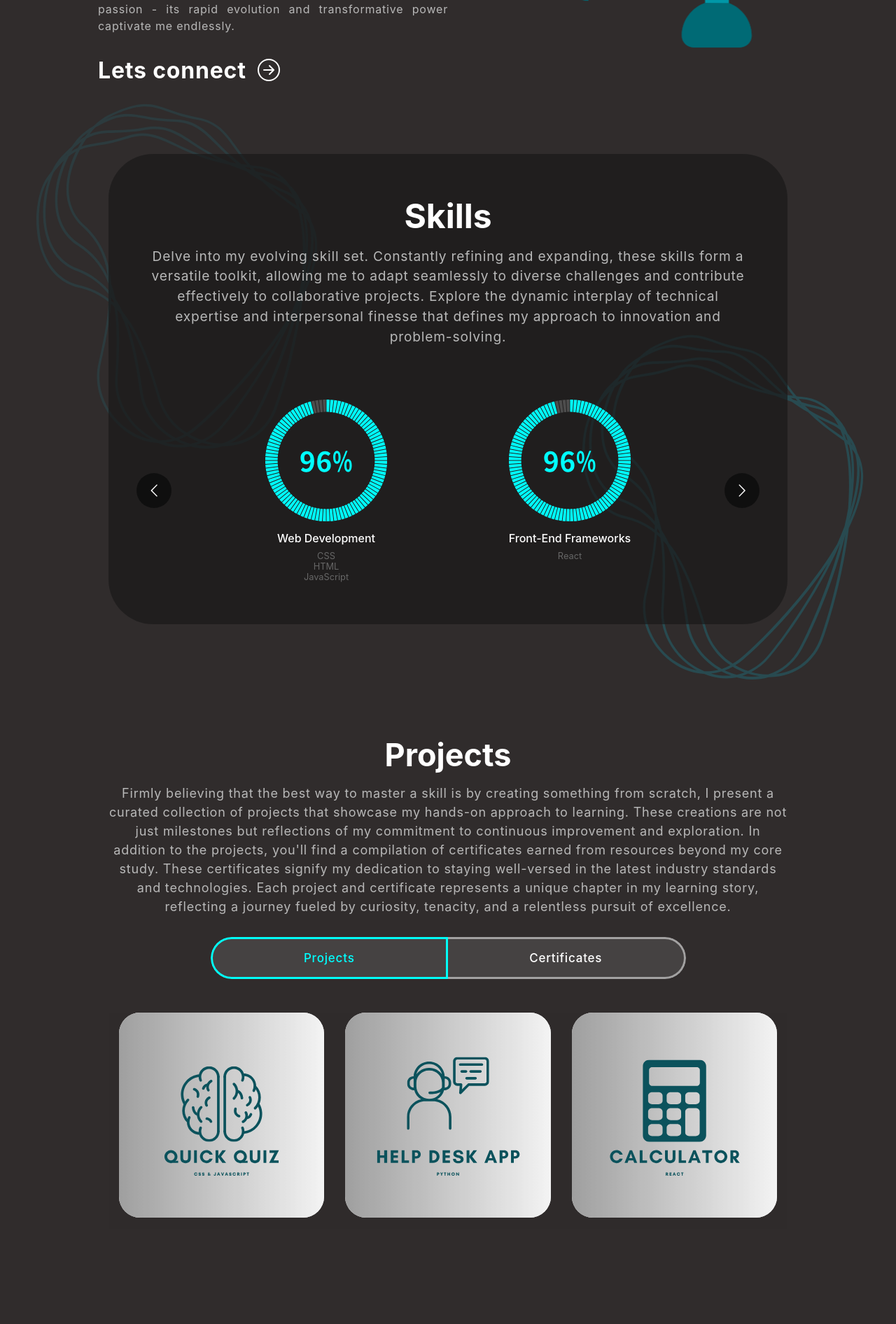
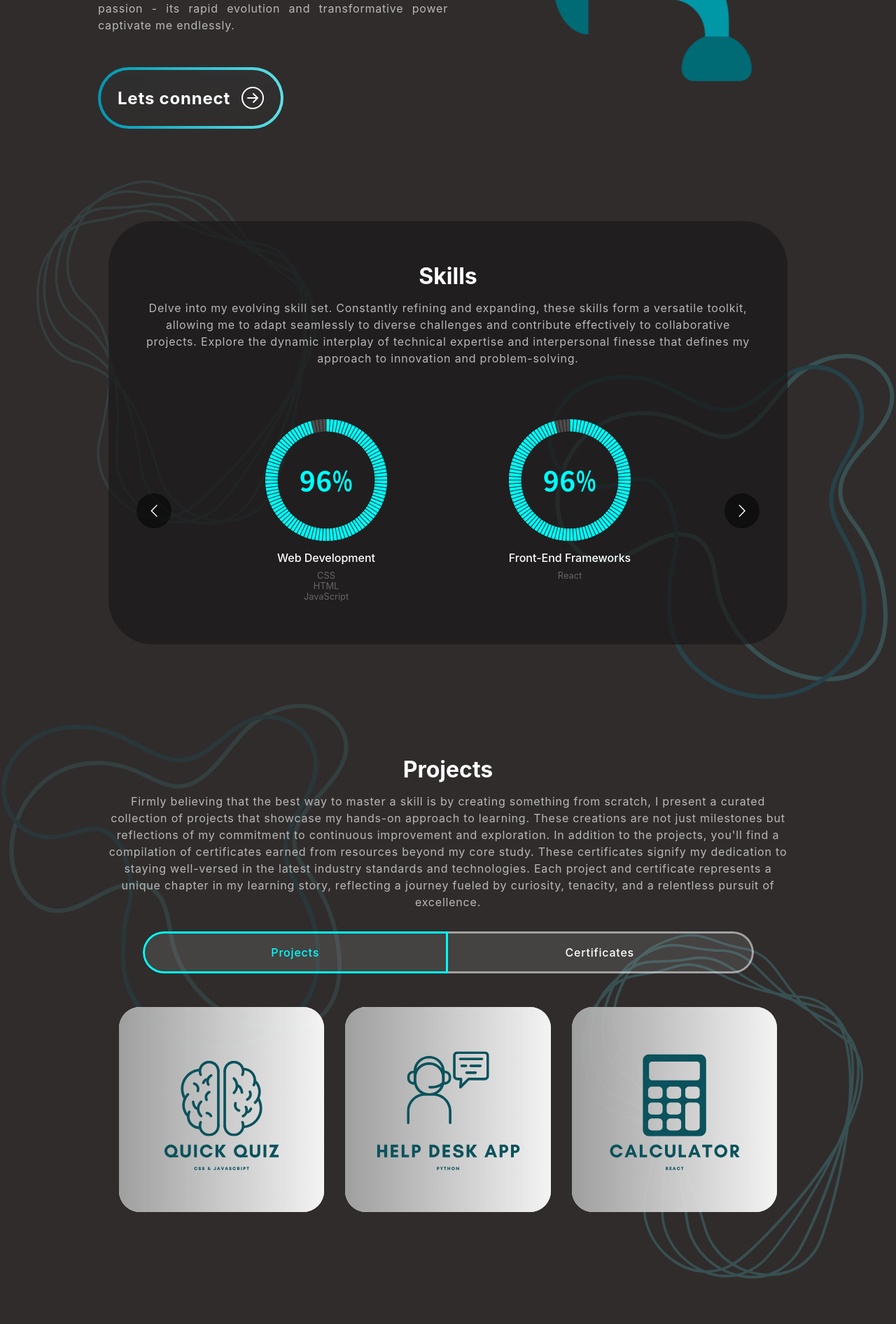
Before and after one commit to ElviraShatilov/personal-website, a React (Vite) app: page / in a window 1280 px wide. Shown: the part 440-2332 px from the top of the page at 70% size. Built offline with nearby package versions, Linux system fonts and the light colour scheme.

Commit message:
Work on styling

```diff
--- a/src/App.css
+++ b/src/App.css
@@ -17,6 +17,7 @@ body {
   background-color: #302c2c !important;
   color: #fff !important;
   font-family: Arial, Helvetica, sans-serif;
+  font-size: calc(15px + 0.390625vw);
 }
 
 h1,
@@ -101,7 +102,7 @@ a.navbar-brand {
 .navbar-link {
   color: #fff !important;
   letter-spacing: 0.8px;
-  font-size: 1.5rem;
+  /* font-size: 1.5rem; */
   opacity: 0.75;
 }
 
@@ -270,7 +271,7 @@ nav.navbar .navbar-toggler[aria-expanded="true"] .navbar-toggler-icon {
 }
 
 .banner h1 {
-  font-size: 2.2rem;
+  /* font-size: 2.2rem; */
   font-weight: 700;
   letter-spacing: 0.8px;
   line-height: 1;
@@ -280,7 +281,7 @@ nav.navbar .navbar-toggler[aria-expanded="true"] .navbar-toggler-icon {
 }
 .banner p {
   color: #b8b8b8;
-  font-size: 1rem;
+  /* font-size: 1rem; */
   letter-spacing: 0.8px;
   line-height: 1.5em;
   width: 100%;
@@ -289,8 +290,8 @@ nav.navbar .navbar-toggler[aria-expanded="true"] .navbar-toggler-icon {
 .banner button {
   color: #fff;
   font-weight: 700;
-  font-size: 2rem;
-  margin-top: 2rem;
+  font-size: 1.5rem;
+  margin: 0 auto;
   letter-spacing: 0.8px;
   display: flex;
   align-items: center;
@@ -302,12 +303,24 @@ nav.navbar .navbar-toggler[aria-expanded="true"] .navbar-toggler-icon {
   transition: 0.3s ease-in-out;
   line-height: 1;
 }
-.banner button:hover svg {
-  margin-left: 25px;
+.no-decoration:hover svg {
+  margin-left: 2rem;
+  color: #5ce1e6;
 }
 
 .no-decoration {
   text-decoration: none !important;
+  padding: 1.5rem;
+  color: white;
+  display: inline-block;
+  background: linear-gradient(#302c2cf9, #302c2c) padding-box,
+    linear-gradient(to right, #0097b2, #5ce1e6) border-box;
+  border-radius: 50em;
+  border: 4px solid transparent;
+  margin: 2rem auto;
+  -webkit-transition: ease-out 0.7s;
+  -moz-transition: ease-out 0.7s;
+  transition: ease-out 0.7s;
 }
 
 .banner .headerImg {
@@ -377,12 +390,12 @@ nav.navbar .navbar-toggler[aria-expanded="true"] .navbar-toggler-icon {
   margin-top: -60px;
 }
 .skill h2 {
-  font-size: 3rem;
+  /* font-size: 3rem; */
   font-weight: 700;
 }
 .skill p {
   color: #b8b8b8;
-  font-size: 1.2rem;
+  /* font-size: 1.2rem; */
   letter-spacing: 0.8px;
   line-height: 1.5em;
   margin: 14px 0 75px 0;
@@ -447,20 +460,18 @@ nav.navbar .navbar-toggler[aria-expanded="true"] .navbar-toggler-icon {
   background-color: #302c2c;
 }
 .project h2 {
-  font-size: 45px;
   font-weight: 700;
   text-align: center;
 }
 .project p {
   color: #b8b8b8;
-  font-size: 18px;
   letter-spacing: 0.8px;
   line-height: 1.5em;
   margin: 14px auto 30px auto;
   text-align: center;
 }
 .project .nav.nav-pills {
-  width: 70%;
+  width: 90%;
   margin: 0 auto;
   border-radius: 50px;
   background-color: rgb(255 255 255 / 10%);
@@ -476,7 +487,6 @@ nav.navbar .navbar-toggler[aria-expanded="true"] .navbar-toggler-icon {
   padding: 17px 0;
   color: #fff;
   width: 100%;
-  font-size: 17px;
   letter-spacing: 0.8px;
   font-weight: 500;
   position: relative;
@@ -513,7 +523,8 @@ nav.navbar .navbar-toggler[aria-expanded="true"] .navbar-toggler-icon {
   position: relative;
   border-radius: 30px;
   overflow: hidden;
-  margin-bottom: 1rem;
+  margin: 0 auto 1rem;
+  max-width: 300px;
 }
 
 .proj-txtx {
@@ -538,7 +549,7 @@ nav.navbar .navbar-toggler[aria-expanded="true"] .navbar-toggler-icon {
 }
 
 .proj-txtx h3 {
-  font-size: 30px;
+  /* font-size: 30px; */
   font-weight: 700;
   letter-spacing: 0.8px;
   line-height: 1.1em;
@@ -550,7 +561,7 @@ nav.navbar .navbar-toggler[aria-expanded="true"] .navbar-toggler-icon {
 .proj-txtx span {
   font-style: italic;
   font-weight: 400;
-  font-size: 15px;
+  /* font-size: 15px; */
   letter-spacing: 0.8px;
 }
 .background-image-right {
@@ -562,12 +573,18 @@ nav.navbar .navbar-toggler[aria-expanded="true"] .navbar-toggler-icon {
   z-index: -4;
 }
 
+.tab-pane {
+  background-color: transparent;
+}
+
 .cert-bx {
   position: relative;
   overflow: hidden;
-  margin: 0 auto;
+  margin: 1rem auto;
   width: 100%;
   border: 1px solid white;
+  border-radius: 3rem;
+
   padding: 1rem;
   width: 70%;
 }
@@ -584,6 +601,31 @@ nav.navbar .navbar-toggler[aria-expanded="true"] .navbar-toggler-icon {
   margin: 0 auto;
 }
 
+.project .bgImg-left {
+  position: absolute;
+  width: 50%;
+  max-width: 500px;
+  top: 0;
+  left: 0%;
+  opacity: 0.1;
+}
+.project .bgImg-right {
+  position: absolute;
+  width: 50%;
+  max-width: 500px;
+  bottom: 0;
+  right: 0;
+  opacity: 0.2;
+}
+@media (max-width: 1024px) {
+  .project .bgImg-left {
+    display: none;
+  }
+  /* .project .bgImg-right {
+    display: none;
+  } */
+}
+
 /************ CONTACT CSS ************/
 .contact {
   background-color: #302c2c;
@@ -593,7 +635,7 @@ nav.navbar .navbar-toggler[aria-expanded="true"] .navbar-toggler-icon {
   width: 100%;
 }
 .contact h2 {
-  font-size: 45px;
+  /* font-size: 45px; */
   font-weight: 700;
   margin-bottom: 30px;
 }
@@ -607,7 +649,7 @@ nav.navbar .navbar-toggler[aria-expanded="true"] .navbar-toggler-icon {
   margin: 0 0 8px 0;
   padding: 18px 26px;
   font-weight: 500;
-  font-size: 18px;
+  /* font-size: 18px; */
   letter-spacing: 0.8px;
   transition: 0.3s ease-in-out;
 }
@@ -618,7 +660,7 @@ nav.navbar .navbar-toggler[aria-expanded="true"] .navbar-toggler-icon {
 }
 .contact form input::placeholder,
 .contact form textarea::placeholder {
-  font-size: 16px;
+  /* font-size: 16px; */
   font-weight: 400;
   color: #fff;
 }
@@ -634,9 +676,10 @@ nav.navbar .navbar-toggler[aria-expanded="true"] .navbar-toggler-icon {
   color: #302c2c;
   background-color: #fff;
   padding: 1rem 3rem;
-  font-size: 1rem;
+  /* font-size: 1rem; */
   margin: 0 auto;
-  border-radius: 0;
+  border: 1px solid white;
+  border-radius: 3rem;
   position: relative;
   transition: 0.3s ease-in-out;
 }
@@ -650,7 +693,7 @@ nav.navbar .navbar-toggler[aria-expanded="true"] .navbar-toggler-icon {
 .contact form button::before {
   content: "";
   background: #302c2c;
-  border: 1px solid white;
+  border: none;
   width: 0;
   height: 100%;
   position: absolute;
@@ -658,9 +701,18 @@ nav.navbar .navbar-toggler[aria-expanded="true"] .navbar-toggler-icon {
   left: 0;
   z-index: 0;
   transition: 0.3s ease-in-out;
+
+  border-radius: 3rem;
 }
 .contact form button:hover::before {
   width: 100%;
+  border: 1px solid white;
+}
+
+@media (max-width: 768px) {
+  .contact img {
+    display: none;
+  }
 }
 
 /************ Footer Css ************/
@@ -673,7 +725,7 @@ nav.navbar .navbar-toggler[aria-expanded="true"] .navbar-toggler-icon {
 }
 .footer p {
   font-weight: 400;
-  font-size: 14px;
+  /* font-size: 14px; */
   color: #b8b8b8;
   letter-spacing: 0.5px;
   margin-top: 20px;
--- a/src/components/Projects.jsx
+++ b/src/components/Projects.jsx
@@ -4,6 +4,8 @@ import projImg1 from "../assets/img/1.svg";
 import projImg2 from "../assets/img/2.svg";
 import projImg3 from "../assets/img/3.svg";
 import CertificateCard from "./CertificateCard";
+import bgImg from "../assets/img/bg-images/design3.svg";
+import bgImg2 from "../assets/img/bg-images/design6.svg";
 
 const Projects = () => {
   const projects = [
@@ -79,6 +81,8 @@ const Projects = () => {
 
   return (
     <section className="project" id="projects">
+      <img className="bgImg-left" src={bgImg} alt="Background image"></img>
+      <img className="bgImg-right" src={bgImg2} alt="Background image"></img>
       <Container>
         <Row>
           <Col>
@@ -89,8 +93,8 @@ const Projects = () => {
               projects that showcase my hands-on approach to learning. These
               creations are not just milestones but reflections of my commitment
               to continuous improvement and exploration. In addition to the
-              projects, you'll find a compilation of certificates earned from
-              resources beyond my core study. These certificates signify my
+              projects, you&apos;ll find a compilation of certificates earned
+              from resources beyond my core study. These certificates signify my
               dedication to staying well-versed in the latest industry standards
               and technologies. Each project and certificate represents a unique
               chapter in my learning story, reflecting a journey fueled by
--- a/src/components/Skills.jsx
+++ b/src/components/Skills.jsx
@@ -4,7 +4,8 @@ import "react-multi-carousel/lib/styles.css";
 import meter96 from "../assets/img/skill-bar-96.svg";
 import meter91 from "../assets/img/skill-bar-91.svg";
 import meter85 from "../assets/img/skill-bar-85.svg";
-import bgImg from "../assets/img/bg-img.svg";
+import bgImg from "../assets/img/bg-images/design6.svg";
+import bgImg2 from "../assets/img/bg-images/design3.svg";
 import SkillCard from "./SkillCard";
 
 const Skills = () => {
@@ -85,7 +86,7 @@ const Skills = () => {
     <section className="skill" id="skills">
       <Container>
         <img className="bgImg-left" src={bgImg} alt="Background image"></img>
-        <img className="bgImg-right" src={bgImg} alt="Background image"></img>
+        <img className="bgImg-right" src={bgImg2} alt="Background image"></img>
         <Row>
           <Col>
             <div className="skill-bx">
@@ -106,58 +107,6 @@ const Skills = () => {
                 {skills.map((skill, index) => {
                   return <SkillCard {...skill} key={index} />;
                 })}
-                {/*
-
-
-                <div className="item">
-                  <img src={meter1} alt="Skill image" />
-                  <h3>Full-Stack Frameworks</h3>
-                  <ul className="tech-stack">
-                    <li>MERN</li>
-                  </ul>
-                </div>
-                <div className="item">
-                  <img src={meter1} alt="Skill image" />
-                  <h3>Version Control</h3>
-                  <ul className="tech-stack">
-                    <li>Git</li>
-                    <li>GitHub</li>
-                  </ul>
-                </div>
-                <div className="item">
-                  <img src={meter1} alt="Skill image" />
-                  <h3>Database Management</h3>
-                  <ul className="tech-stack">
-                    <li>MySQL</li>
-                    <li>SQLite</li>
-                  </ul>
-                </div>
-                <div className="item">
-                  <img src={meter1} alt="Skill image" />
-                  <h3>Deployment</h3>
-                  <ul className="tech-stack">
-                    <li>AWS</li>
-                    <li>Render</li>
-                  </ul>
-                </div>
-                <div className="item">
-                  <img src={meter1} alt="Skill image" />
-                  <h3>Responsive Design</h3>
-                  <ul className="tech-stack">
-                    <li>Media Queries</li>
-                    <li>Flexbox</li>
-                    <li>Grid</li>
-                  </ul>
-                </div>
-                <div className="item">
-                  <img src={meter1} alt="Skill image" />
-                  <h3>Testing and Debugging</h3>
-                  <ul className="tech-stack">
-                    <li>Jest</li>
-                    <li>Lighthouse</li>
-                    <li>React Testing Library</li>
-                  </ul>
-                </div> */}
               </Carousel>
             </div>
           </Col>
```
